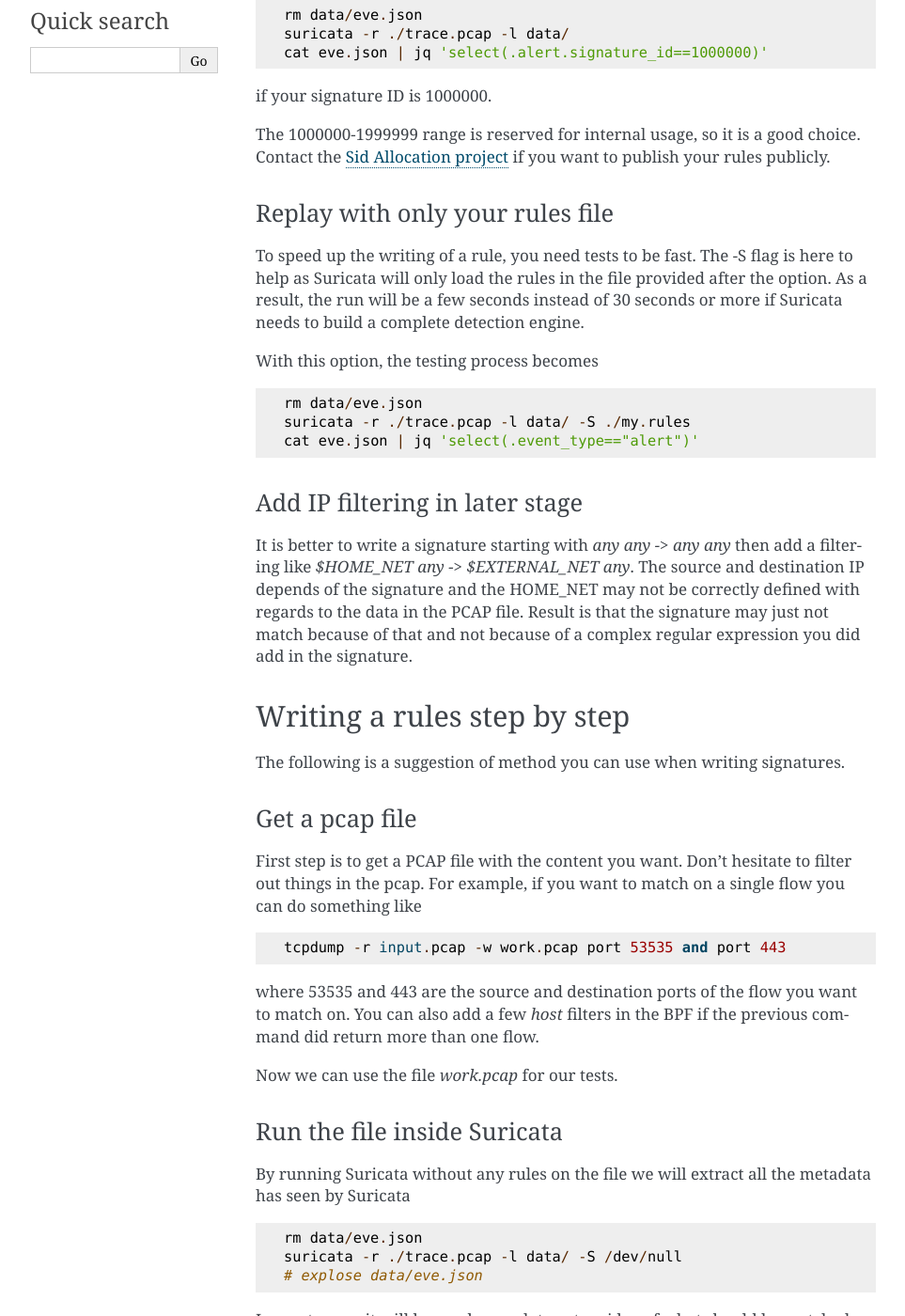
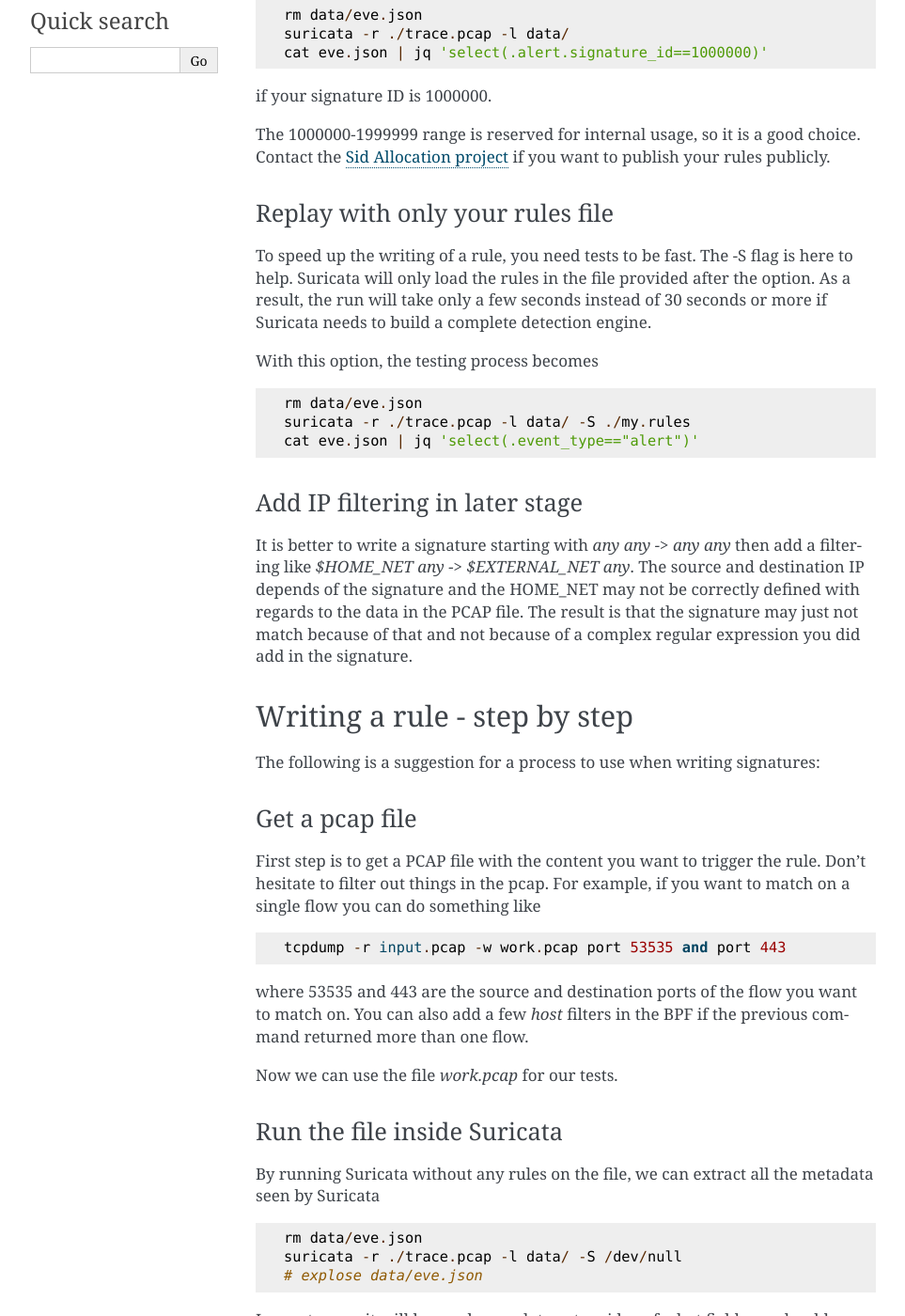
Before and after one commit to StamusNetworks/suricata-4-analysts, a Sphinx documentation site: the page built from source/practical-rules-writing.rst, in a window 1280 px wide and 1400 px high, scrolled down 450 px. Shown: the whole window at 94% size, without its empty margins (148-1111 px from the left). Built offline with Sphinx 7.4.7, drawn with Linux system fonts in a browser that asks for light colours; some of the changed text lies outside the part shown.

Commit message:
Update practical-rules-writing.rst

```diff
--- a/source/practical-rules-writing.rst
+++ b/source/practical-rules-writing.rst
@@ -1,19 +1,19 @@
-Practical rules writing
+Practical rule writing
 =======================
 
 Methodology
 -----------
 
-There is a few methods that greatly improves the rules writing experience.
+There are a few techniques that greatly improve the rule writing experience.
 
 Use a PCAP file
 ~~~~~~~~~~~~~~~
 
-Writing a rule is an iterative process so it is really easier to work using a PCAP
-file instead of doing it on live traffic.
+Writing a rule is an iterative process, so it is easier to write the rule using a PCAP
+file that can be replayed multiple times instead of doing it on live traffic.
 
-So try to capture a PCAP trace of the behavior you want to inspect, then
-you can replay it as soon as your signature needs to be tested.
+So, try to capture a PCAP trace of the behavior you want to inspect, then
+you can replay it when your signature needs to be tested.
 
 To replay the pcap, you can use something like (create data directory first) ::
 
@@ -30,9 +30,9 @@
 Replay with only your rules file
 ~~~~~~~~~~~~~~~~~~~~~~~~~~~~~~~~
 
-To speed up the writing of a rule, you need tests to be fast. The -S flag is here to help
-as Suricata will only load the rules in the file provided after the option. As a result, the run
-will be a few seconds instead of 30 seconds or more if Suricata needs to build a complete
+To speed up the writing of a rule, you need tests to be fast. The -S flag is here to help.
+Suricata will only load the rules in the file provided after the option. As a result, the run
+will take only a few seconds instead of 30 seconds or more if Suricata needs to build a complete
 detection engine.
 
 With this option, the testing process becomes ::
@@ -48,25 +48,25 @@
 It is better to write a signature starting with `any any -> any any` then add a filtering like
 `$HOME_NET any -> $EXTERNAL_NET any`. The source and destination IP depends of the signature
 and the HOME_NET may not be correctly defined with regards to the data in the PCAP file.
-Result is that the signature may just not match because of
+The result is that the signature may just not match because of
 that and not because of a complex regular expression you did add in the signature.
 
 
-Writing a rules step by step
+Writing a rule - step by step
 ----------------------------
 
-The following is a suggestion of method you can use when writing signatures.
+The following is a suggestion for a process to use when writing signatures:
 
 Get a pcap file
 ~~~~~~~~~~~~~~~
 
-First step is to get a PCAP file with the content you want. Don't hesitate to filter out things in the pcap.
+First step is to get a PCAP file with the content you want to trigger the rule. Don't hesitate to filter out things in the pcap.
 For example, if you want to match on a single flow you can do something like ::
 
  tcpdump -r input.pcap -w work.pcap port 53535 and port 443
 
 where 53535 and 443 are the source and destination ports of the flow you want to match
-on. You can also add a few `host` filters in the BPF if the previous command did return
+on. You can also add a few `host` filters in the BPF if the previous command returned
 more than one flow.
 
 Now we can use the file `work.pcap` for our tests.
@@ -74,25 +74,25 @@
 Run the file inside Suricata
 ~~~~~~~~~~~~~~~~~~~~~~~~~~~~
 
-By running Suricata without any rules on the file we will extract all the metadata has seen by Suricata ::
+By running Suricata without any rules on the file, we can extract all the metadata seen by Suricata ::
 
  rm data/eve.json
  suricata -r ./trace.pcap -l data/ -S /dev/null
  # explose data/eve.json
 
-In most cases, it will be good enough to get an idea of what should be matched on.
-As the data are coming from Suricata itself, the string will be exactly what to use
+In most cases, it will be good enough to get an idea of what fields we should matched on.
+As the data are coming from Suricata itself, the string will be exactly what we should use
 in the signaure.
 
 If you need more inspection, you can use `Wireshark <https://www.wireshark.org/>`_ to do so.
-You can by the way see Suricata data in Wireshark
+You can also see Suricata data in Wireshark
 by using `Suriwire <https://github.com/regit/suriwire>`_.
 
 Write your signature
 ~~~~~~~~~~~~~~~~~~~~
 
-We higly recommend to use a text editor supported by the :ref:`Suricata Language Server <suricata-ls>`  for the edition
-as it will allow to fix error fast and get auto completion. During the writing phase, this is easier to have a file
+We higly recommend using a text editor supported by the :ref:`Suricata Language Server <suricata-ls>` for the editing.
+Using the editor with the Suricata Language Server extension allows you to easily identify errors and take advantage of auto-completion. During the writing phase, this is easier to have a file
 containing a single signature.
 
 We can then test if the rule is alerting by running ::
```
